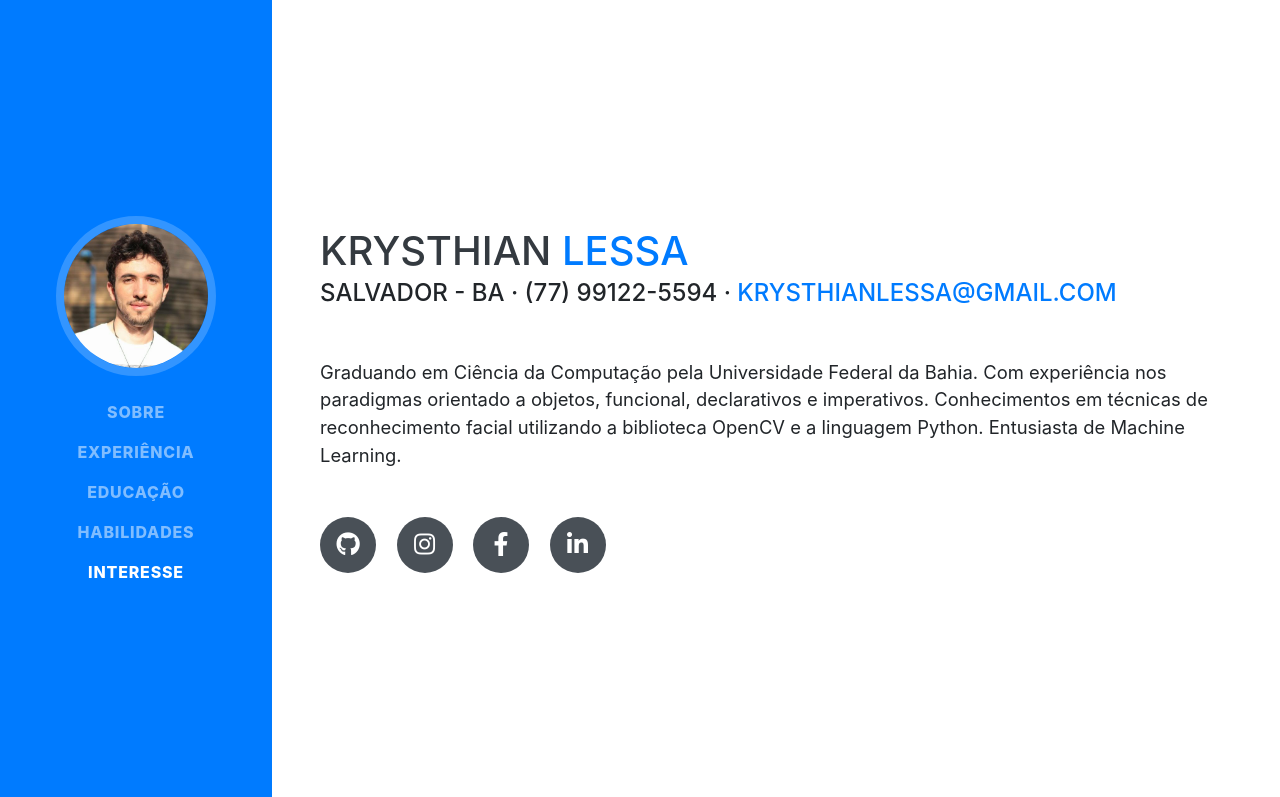
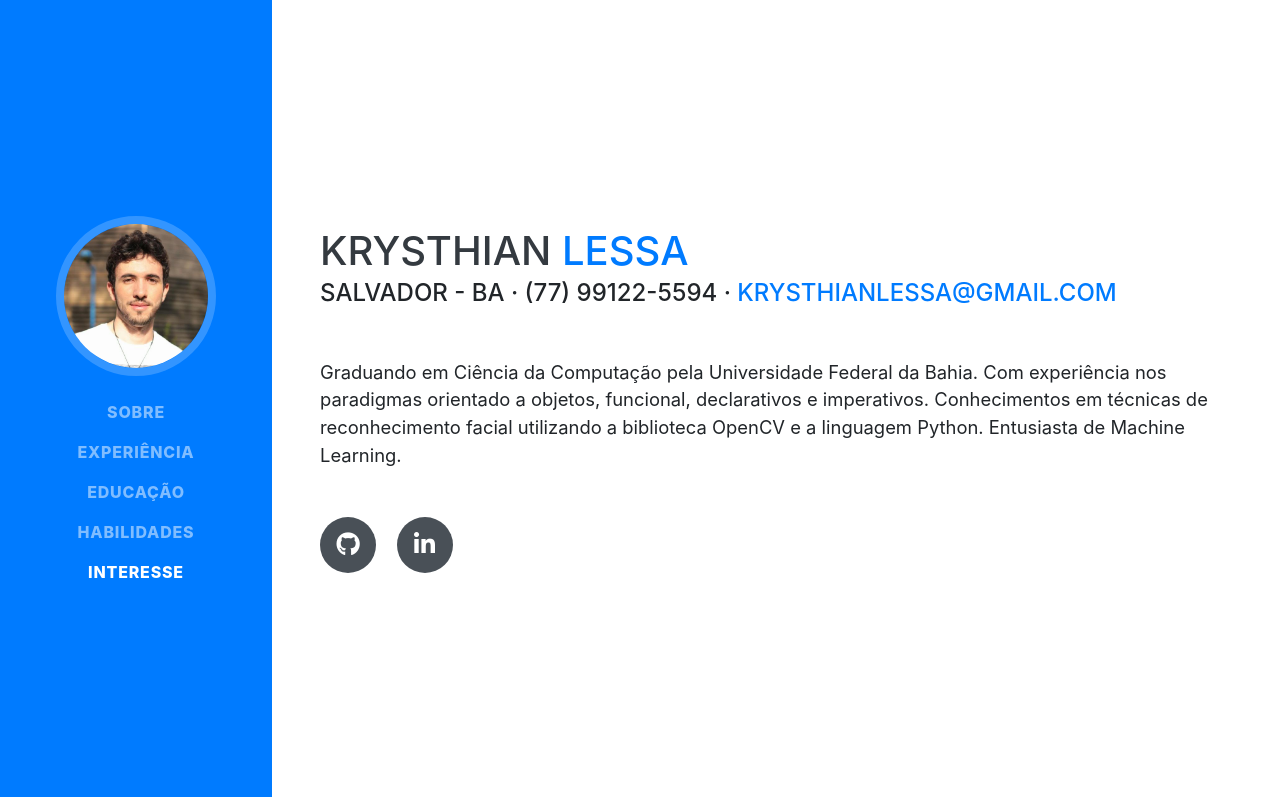
Before and after one commit to krysthianlessa/krysthianlessa.github.io, a website with bundled scripts: page index.html in a window 1280 px wide. Shown: the top 797 px of the page. Built offline with nearby package versions, Linux system fonts and the light colour scheme; a web font is replaced by a local one.

Commit message:
remove icons from instagram and facebook

```diff
--- a/index.html
+++ b/index.html
@@ -73,12 +73,6 @@
         <div class="social-icons">
           <a href="https://github.com/krysthianlessa">
             <i class="fab fa-github"></i>
-          </a>
-          <a href="https://www.instagram.com/krysthianlessa/">
-            <i class="fab fa-instagram"></i>
-          </a>
-          <a href="https://www.facebook.com/krysthian.lessa">
-            <i class="fab fa-facebook-f"></i>
           </a>
 		  <a href="https://www.linkedin.com/in/krysthian-lessa/">
             <i class="fab fa-linkedin-in"></i>
```
